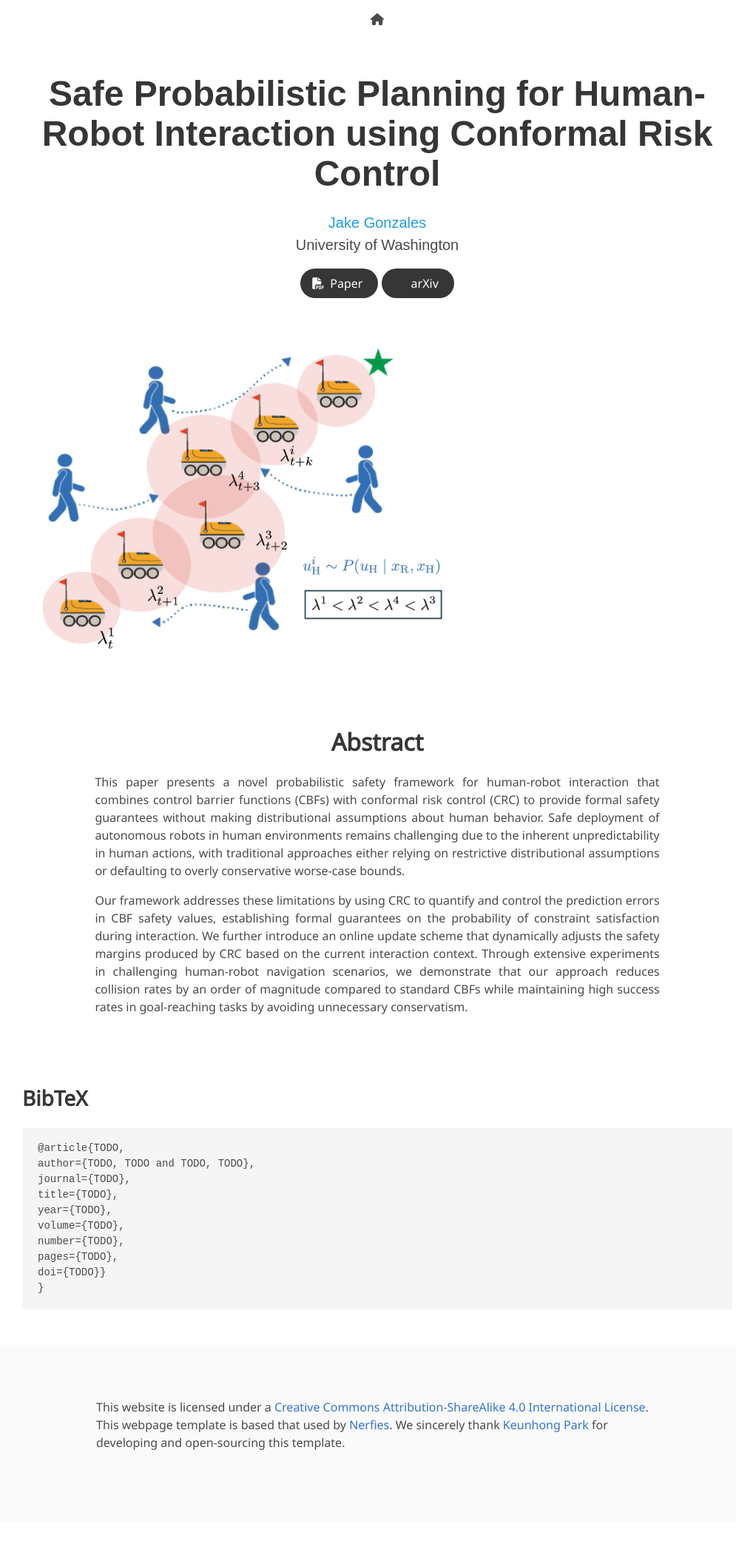
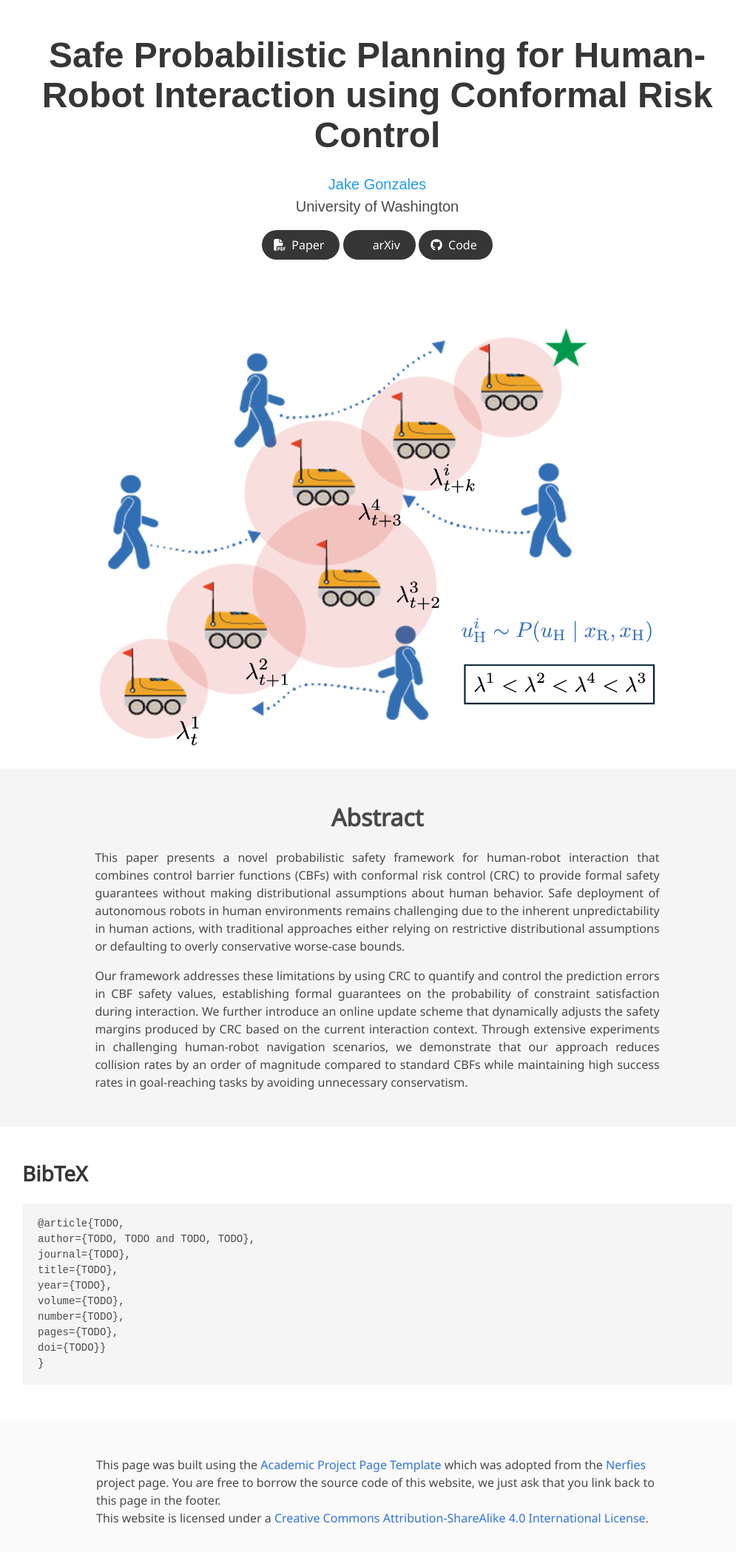
Before and after one commit to JakeAGonzales/crc-cbf-website, a plain HTML site: page index.html in a window 1280 px wide. Shown: the whole page at 74% size, without its empty margins (130-1125 px from the left). Before the commit the page ends 2058 px from the top, so only its background shows below. Drawn offline with nearby package versions, Linux system fonts and the light colour scheme; some icons are missing; a web font is replaced by a local one.

Commit message:
update formatting

```diff
--- a/index.html
+++ b/index.html
@@ -3,45 +3,28 @@
 <head>
   <meta charset="utf-8">
   <meta name="description" content="Safe Probabilistic Planning for Human-Robot Interaction using Conformal Risk Control">
+  <meta property="og:title" content="Safe Probabilistic Planning for Human-Robot Interaction using Conformal Risk Control"/>
+  <meta property="og:description" content="A novel probabilistic safety framework for human-robot interaction using conformal risk control"/>
   <meta name="keywords" content="robotics, human-robot interaction, safety, control barrier functions, conformal prediction">
   <meta name="viewport" content="width=device-width, initial-scale=1">
+
   <title>Safe Probabilistic Planning for Human-Robot Interaction using Conformal Risk Control</title>
-
+  <link rel="icon" type="image/x-icon" href="static/images/favicon.ico">
   <link href="https://fonts.googleapis.com/css?family=Google+Sans|Noto+Sans|Castoro" rel="stylesheet">
-  <link rel="stylesheet" href="./static/css/bulma.min.css">
-  <link rel="stylesheet" href="./static/css/bulma-carousel.min.css">
-  <link rel="stylesheet" href="./static/css/bulma-slider.min.css">
-  <link rel="stylesheet" href="./static/css/fontawesome.all.min.css">
+  <link rel="stylesheet" href="static/css/bulma.min.css">
+  <link rel="stylesheet" href="static/css/bulma-carousel.min.css">
+  <link rel="stylesheet" href="static/css/bulma-slider.min.css">
+  <link rel="stylesheet" href="static/css/fontawesome.all.min.css">
   <link rel="stylesheet" href="https://cdn.jsdelivr.net/gh/jpswalsh/academicons@1/css/academicons.min.css">
-  <link rel="stylesheet" href="./static/css/index.css">
-  <link rel="icon" href="./static/images/favicon.ico">
+  <link rel="stylesheet" href="static/css/index.css">
 
   <script src="https://ajax.googleapis.com/ajax/libs/jquery/3.5.1/jquery.min.js"></script>
-  <script defer src="./static/js/fontawesome.all.min.js"></script>
-  <script src="./static/js/bulma-carousel.min.js"></script>
-  <script src="./static/js/bulma-slider.min.js"></script>
-  <script src="./static/js/index.js"></script>
+  <script defer src="static/js/fontawesome.all.min.js"></script>
+  <script src="static/js/bulma-carousel.min.js"></script>
+  <script src="static/js/bulma-slider.min.js"></script>
+  <script src="static/js/index.js"></script>
 </head>
 <body>
-
-<nav class="navbar" role="navigation" aria-label="main navigation">
-  <div class="navbar-brand">
-    <a role="button" class="navbar-burger" aria-label="menu" aria-expanded="false">
-      <span aria-hidden="true"></span>
-      <span aria-hidden="true"></span>
-      <span aria-hidden="true"></span>
-    </a>
-  </div>
-  <div class="navbar-menu">
-    <div class="navbar-start" style="flex-grow: 1; justify-content: center;">
-      <a class="navbar-item" href="https://jakeagonzales.github.io">
-      <span class="icon">
-          <i class="fas fa-home"></i>
-      </span>
-      </a>
-    </div>
-  </div>
-</nav>
 
 <section class="hero">
   <div class="hero-body">
@@ -64,7 +47,7 @@
               <span class="link-block">
                 <a href="https://arxiv.org/pdf/" class="external-link button is-normal is-rounded is-dark">
                   <span class="icon">
-                      <i class="fas fa-file-pdf"></i>
+                    <i class="fas fa-file-pdf"></i>
                   </span>
                   <span>Paper</span>
                 </a>
@@ -72,9 +55,17 @@
               <span class="link-block">
                 <a href="https://arxiv.org/abs/" class="external-link button is-normal is-rounded is-dark">
                   <span class="icon">
-                      <i class="ai ai-arxiv"></i>
+                    <i class="ai ai-arxiv"></i>
                   </span>
                   <span>arXiv</span>
+                </a>
+              </span>
+              <span class="link-block">
+                <a href="#" class="external-link button is-normal is-rounded is-dark">
+                  <span class="icon">
+                    <i class="fab fa-github"></i>
+                  </span>
+                  <span>Code</span>
                 </a>
               </span>
             </div>
@@ -85,15 +76,21 @@
   </div>
 </section>
 
-<section class="hero teaser">
-  <div class="container is-max-desktop">
-    <div class="hero-body">
-      <img src="./static/images/hero.png" class="center-image" alt="Overview of safe human-robot interaction using control barrier functions" style="max-width: 60%;"/>
+<section class="hero is-small">
+  <div class="hero-body">
+    <div class="container">
+      <div class="columns is-centered">
+        <div class="column is-two-thirds">
+          <figure class="image">
+            <img src="static/images/hero.png" alt="Overview of safe human-robot interaction using control barrier functions">
+          </figure>
+        </div>
+      </div>
     </div>
   </div>
 </section>
 
-<section class="section">
+<section class="section hero is-light">
   <div class="container is-max-desktop">
     <div class="columns is-centered has-text-centered">
       <div class="column is-four-fifths">
@@ -129,15 +126,13 @@ doi={TODO}}
 
 <footer class="footer">
   <div class="container">
-    <div class="content has-text-centered">
-    </div>
     <div class="columns is-centered">
       <div class="column is-8">
         <div class="content">
           <p>
-            This website is licensed under a <a rel="license" href="http://creativecommons.org/licenses/by-sa/4.0/">Creative Commons Attribution-ShareAlike 4.0 International License</a>.
-            This webpage template is based that used by <a href="https://github.com/nerfies/nerfies.github.io">Nerfies</a>.
-            We sincerely thank <a href="https://keunhong.com/">Keunhong Park</a> for developing and open-sourcing this template.
+            This page was built using the <a href="https://github.com/eliahuhorwitz/Academic-project-page-template" target="_blank">Academic Project Page Template</a> which was adopted from the <a href="https://nerfies.github.io" target="_blank">Nerfies</a> project page.
+            You are free to borrow the source code of this website, we just ask that you link back to this page in the footer. <br> This website is licensed under a <a rel="license"  href="http://creativecommons.org/licenses/by-sa/4.0/" target="_blank">Creative
+            Commons Attribution-ShareAlike 4.0 International License</a>.
           </p>
         </div>
       </div>
```
